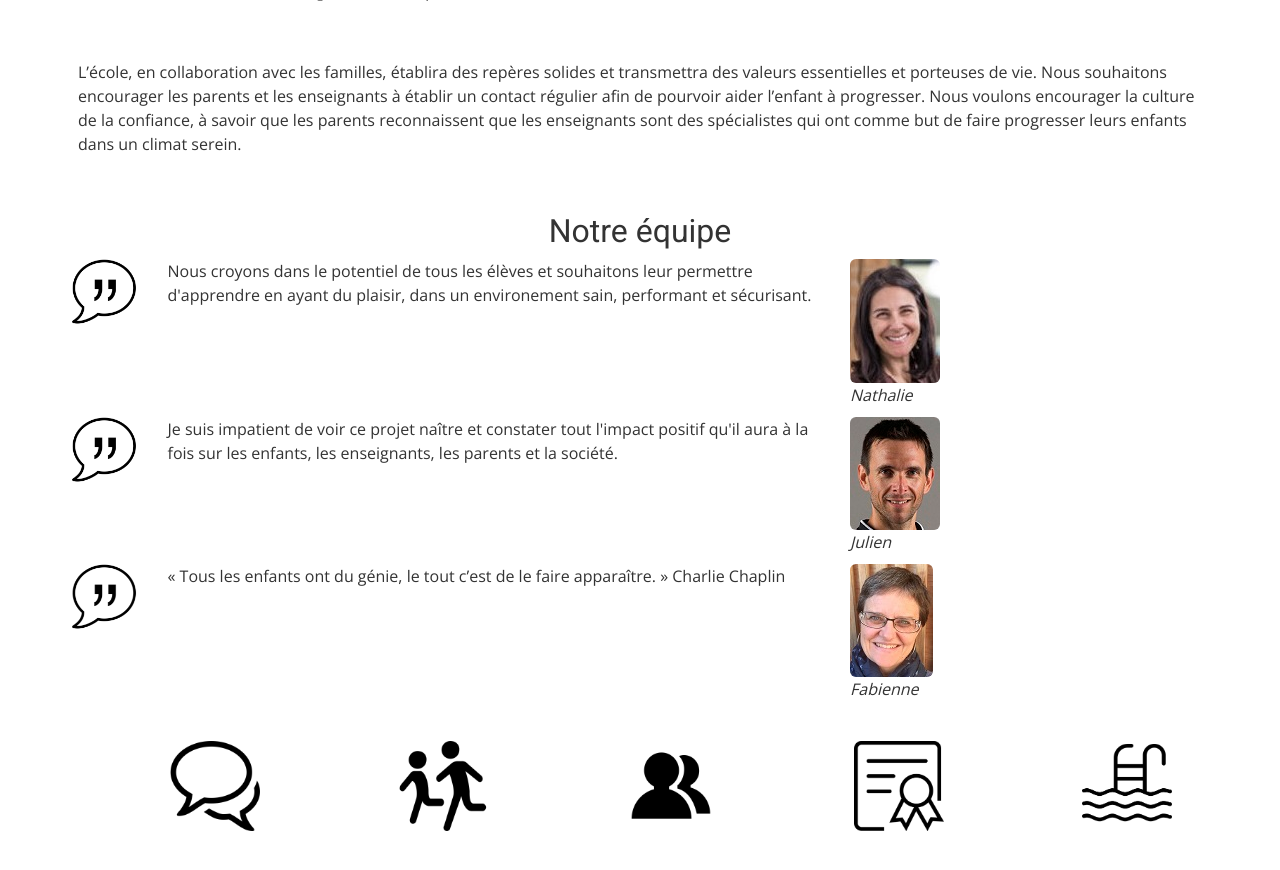
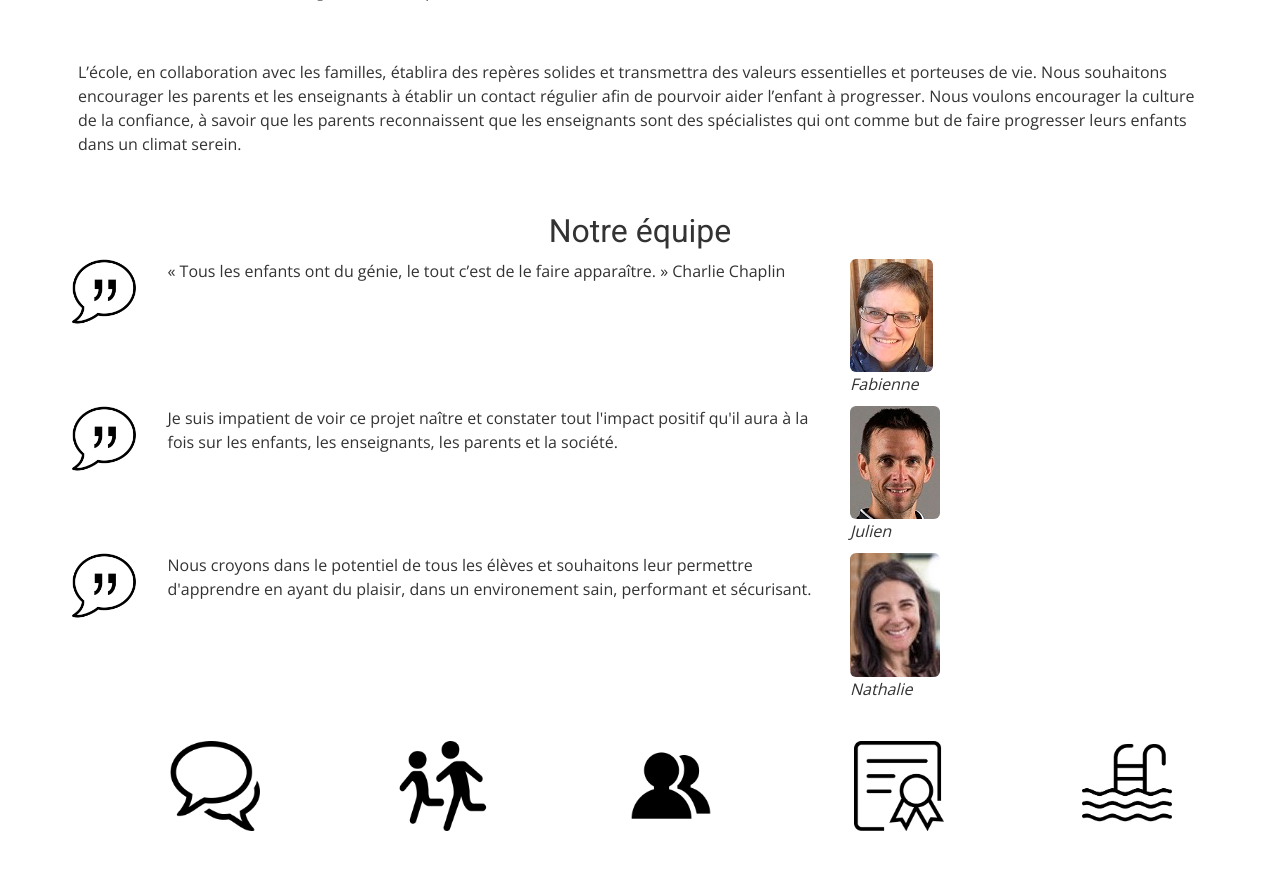
Before and after one commit to midjoule/lifeschool, a Jekyll site: the page built from index.html, in a window 1280 px wide and 900 px high, scrolled down 6947 px. Shown: the top 870 px of the window. Built offline with Jekyll 4.4.1, drawn with Linux system fonts in a browser that asks for light colours; nearby versions of some CDN libraries; some web fonts are replaced.

Commit message:
Update team.yml

```diff
--- a/_data/team.yml
+++ b/_data/team.yml
@@ -1,12 +1,12 @@
+- name: Fabienne
+  title:
+  testimonial: « Tous les enfants ont du génie, le tout c’est de le faire apparaître. » Charlie Chaplin
+  image: img/testimonials/fabienne.jpg
+- name: Julien
+  title: Responsable IT
+  testimonial: "Je suis impatient de voir ce projet naître et constater tout l'impact positif qu'il aura à la fois sur les enfants, les enseignants, les parents et la société."
+  image: img/testimonials/julien.jpg
 - name: Nathalie
   title: Responsable du projet
   testimonial: "Nous croyons dans le potentiel de tous les élèves et souhaitons leur permettre d'apprendre en ayant du plaisir, dans un environement sain, performant et sécurisant."
   image: img/testimonials/nathalie.jpg
-- name: Julien
-  title: Responsable IT
-  testimonial: "Je suis impatient de voir ce projet naître et constater tout l'impact positif qu'il aura à la fois sur les enfants, les enseignants, les parents et la société."
-  image: img/testimonials/julien.jpg
-- name: Fabienne
-  title:
-  testimonial: « Tous les enfants ont du génie, le tout c’est de le faire apparaître. » Charlie Chaplin
-  image: img/testimonials/fabienne.jpg
```
